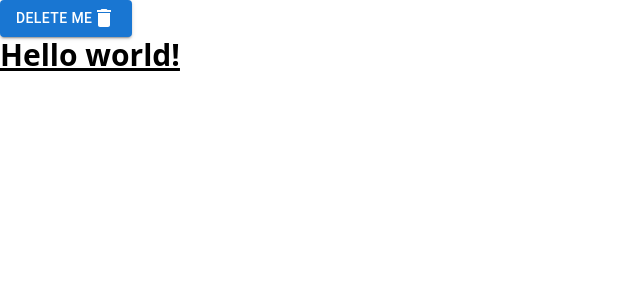
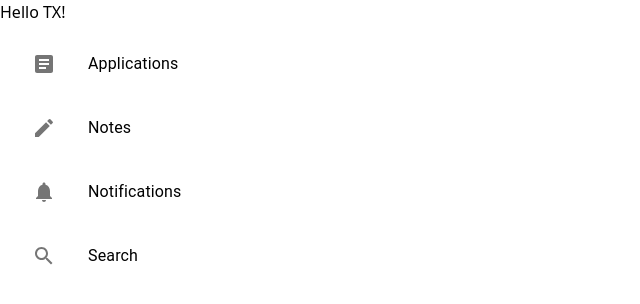
Before and after one commit to CareerTrackr/CareerTracker, a React (Vite) app: page / in a window 1280 px wide. Shown: the top 304 px of the page, without its empty margins (0-640 px from the left). Built offline with nearby package versions, Linux system fonts and the light colour scheme.

Commit message:
added empty Homepage page, sidebar layout initialized

```diff
--- a/package.json
+++ b/package.json
@@ -18,6 +18,7 @@
     "react-router-dom": "^6.9.0"
   },
   "devDependencies": {
+    "@types/material-ui": "^0.21.12",
     "@types/react": "^18.0.28",
     "@types/react-dom": "^18.0.11",
     "@typescript-eslint/eslint-plugin": "^5.56.0",
--- a/src/App.tsx
+++ b/src/App.tsx
@@ -1,16 +1,19 @@
-import { useState } from 'react';
+import React, { useState } from 'react';
 import { HashRouter } from 'react-router-dom';
-import Button from '@mui/material/Button';
-import DeleteIcon from '@mui/icons-material/Delete';
+import { Sidebar } from "./components/Sidebar.js";
 
 function App() {
+  const [showHomepage, setShowHomepage] = useState(false);
+  const [showApplications, setShowApplications] = useState(false);
+  const [showNotes, setShowNotes] = useState(false);
+  const [showNotifications, setShowNotifications] = useState(false);
+  const [showSearchFilter, setShowSearchFilter] = useState(false);
+
+
   return (
     <div>
-      <Button variant="contained">delete me<DeleteIcon></DeleteIcon></Button>
-
-      <h1 className="text-3xl font-bold underline">
-        Hello world!
-      </h1>
+      Hello TX!
+      <Sidebar></Sidebar>
     </div>
   )
 }
--- a/src/components/Sidebar.tsx
+++ b/src/components/Sidebar.tsx
@@ -0,0 +1,47 @@
+import React, { useEffect, useState, FC } from "react";
+import { Box, List, ListItem, ListItemButton, ListItemIcon, ListItemText } from "@mui/material";
+import ArticleIcon from '@mui/icons-material/Article';
+import EditIcon from '@mui/icons-material/Edit';
+import NotificationsIcon from '@mui/icons-material/Notifications';
+import SearchIcon from '@mui/icons-material/Search';
+
+export const Sidebar = () => {
+  return (
+    <Box sx={{width: "100%", height: "auto", mx: 0}}>
+      <List>
+        <ListItem>
+          <ListItemButton>
+            <ListItemIcon>
+              <ArticleIcon/>
+            </ListItemIcon>
+            <ListItemText primary="Applications"/>
+          </ListItemButton>
+        </ListItem>
+        <ListItem>
+          <ListItemButton>
+            <ListItemIcon>
+              <EditIcon/>
+            </ListItemIcon>
+            <ListItemText primary="Notes"/>
+          </ListItemButton>
+        </ListItem>
+        <ListItem>
+          <ListItemButton>
+            <ListItemIcon>
+              <NotificationsIcon/>
+            </ListItemIcon>
+            <ListItemText primary="Notifications"/>
+          </ListItemButton>
+        </ListItem>
+        <ListItem>
+          <ListItemButton>
+            <ListItemIcon>
+              <SearchIcon/>
+            </ListItemIcon>
+            <ListItemText primary="Search"/>
+          </ListItemButton>
+        </ListItem>
+      </List>
+    </Box>
+  )
+}
```
Also changed, not shown: src/pages/Homepage.tsx (added).
